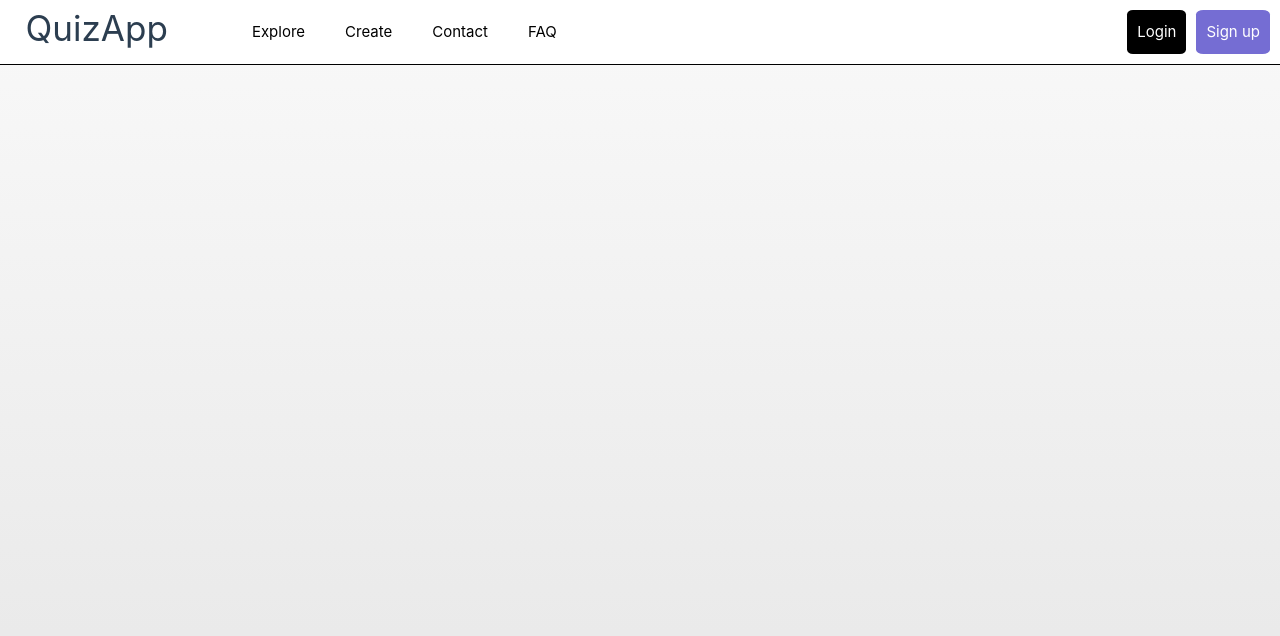
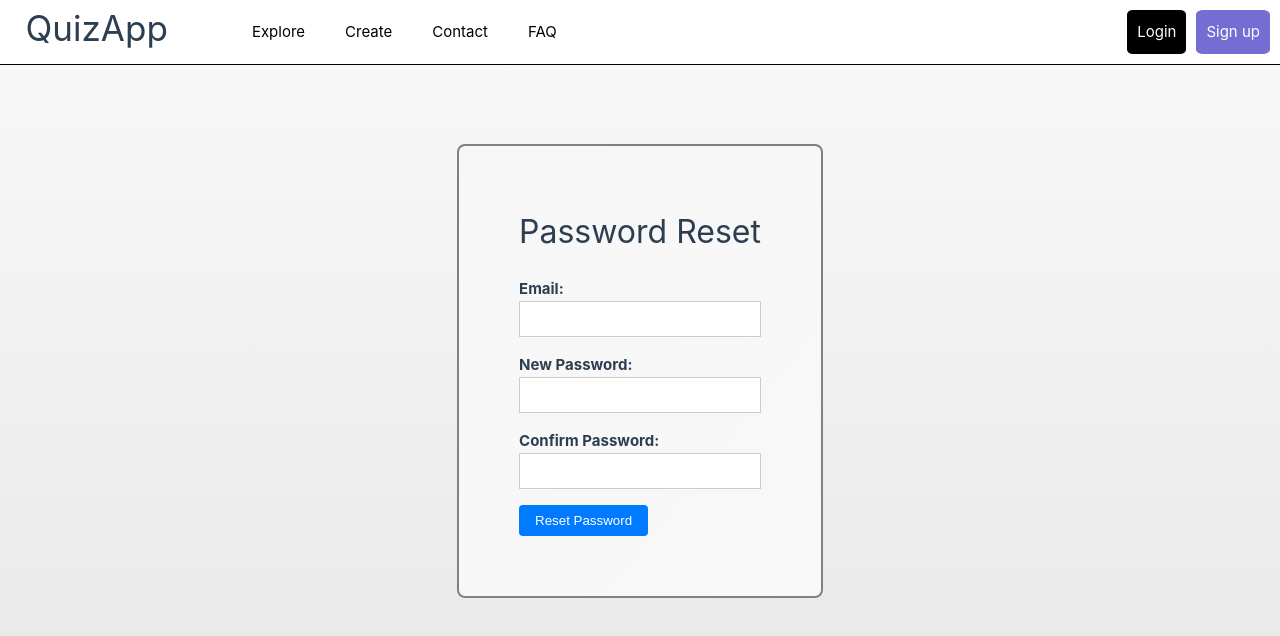
Before and after one commit to EmilJohns1/idatt2105-project-frontend, a Vue app: page /reset-password in a window 1280 px wide. Shown: the top 636 px of the page. Built offline with nearby package versions, Linux system fonts and the light colour scheme; what v-calendar would draw is missing.

Commit message:
added fully functional reset password page

```diff
--- a/src/api/emailHooks.ts
+++ b/src/api/emailHooks.ts
@@ -2,8 +2,9 @@ import api from '@/api/axiosConfig'
 
 export const sendEmail = async (to: string) => {
   try {
-    await api.post('/sendEmail?to=' + to)
+    const response = await api.post('/sendEmail?to=' + to)
     console.log('Email sent successfully!')
+    return response.data
   } catch (error) {
     console.error('Error sending email:', error)
     throw new Error('Failed to send email')
--- /dev/null
+++ b/src/api/resetPasswordHooks.ts
@@ -0,0 +1,32 @@
+import api from '@/api/axiosConfig'
+import type { LoginRequest } from '@/types/LoginRequest'
+
+export const findTokenByEmail = async (email: string): Promise<any | null> => {
+  try {
+    const response = await api.get(`/password-reset/find-by-email?email=${email}`)
+    return response.data || null
+  } catch (error) {
+    console.error('Error finding token by email:', error)
+    return null
+  }
+}
+
+export const resetPassword = async (resetRequest: LoginRequest): Promise<string> => {
+  try {
+    const response = await api.put('/password-reset/reset-password', resetRequest)
+    return response.data
+  } catch (error) {
+    console.error('Error resetting password:', error)
+    throw new Error('Failed to reset password')
+  }
+}
+
+export const deleteByEmail = async (email: string): Promise<string> => {
+  try {
+    const response = await api.delete(`/password-reset/delete-by-email?email=${email}`)
+    return response.data
+  } catch (error) {
+    console.error('Error deleting token by email:', error)
+    throw new Error('Failed to delete token by email')
+  }
+}
--- a/src/components/ForgotPasswordModal.vue
+++ b/src/components/ForgotPasswordModal.vue
@@ -3,7 +3,14 @@
     <div class="modal-content">
       <h2 id="header">Forgot Password</h2>
       <form @submit.prevent="submit">
-        <input type="email" v-model="email" @input="clearErrorMessage" placeholder="Enter your email" required class="input-field">
+        <input
+          type="email"
+          v-model="email"
+          @input="clearErrorMessage"
+          placeholder="Enter your email"
+          required
+          class="input-field"
+        />
         <div class="error-message" v-if="errorMessage">{{ errorMessage }}</div>
         <div class="button-container">
           <button type="submit" class="submit-button">Submit</button>
@@ -14,61 +21,59 @@
   </div>
 </template>
 
-
 <script>
-import { checkUsername } from '@/api/userHooks.ts'; // Import the checkUsername function
-import { sendEmail } from '@/api/emailHooks.ts';
+import { checkUsername } from '@/api/userHooks.ts' // Import the checkUsername function
+import { sendEmail } from '@/api/emailHooks.ts'
 
 export default {
   data() {
     return {
       email: '',
       isValidEmail: true,
-      errorMessage: '', // Add a new data property for error message
-    };
+      errorMessage: '' // Add a new data property for error message
+    }
   },
   methods: {
     async submit() {
       // Check if the username exists
       try {
-        const usernameExists = await checkUsername(this.email);
+        const usernameExists = await checkUsername(this.email)
 
         if (usernameExists) {
           // Username exists
-          console.log('Username exists');
+          console.log('Username exists')
           try {
-            await sendEmail(this.email);
-            alert('An email has been sent to your email address. Please check your inbox.');
-            this.close();
+            await sendEmail(this.email)
+            alert('An email has been sent to your email address. Please check your inbox.')
+            this.close()
           } catch (error) {
-            console.error(error);
-            this.errorMessage = 'An error occurred. Please try again later.';
-            return; // Exit the method to prevent closing the modal
+            console.error(error)
+            this.errorMessage = 'An error occurred. Please try again later.'
+            return // Exit the method to prevent closing the modal
           }
         } else {
           // Username does not exist
-          console.log('Username does not exist');
-          this.errorMessage = 'User with this email doesn\'t exist.';
-          return; // Exit the method to prevent closing the modal
+          console.log('Username does not exist')
+          this.errorMessage = "User with this email doesn't exist."
+          return // Exit the method to prevent closing the modal
         }
-
       } catch (error) {
-        console.error(error);
-        this.errorMessage = 'An error occurred. Please try again later.';
+        console.error(error)
+        this.errorMessage = 'An error occurred. Please try again later.'
       }
     },
     close() {
       // Reset error state and emit an event to parent component to close the modal
-      this.isValidEmail = true;
-      this.errorMessage = ''; // Reset error message
-      this.$emit('close');
+      this.isValidEmail = true
+      this.errorMessage = '' // Reset error message
+      this.$emit('close')
     },
     clearErrorMessage() {
       // Clear the error message when the user starts typing again
-      this.errorMessage = '';
+      this.errorMessage = ''
     }
   }
-};
+}
 </script>
 
 <style scoped>
@@ -124,7 +129,9 @@ export default {
   background-color: black;
   color: white;
   cursor: pointer;
-  transition: background-color 0.3s, box-shadow 0.3s;
+  transition:
+    background-color 0.3s,
+    box-shadow 0.3s;
 }
 
 .submit-button:hover,
--- /dev/null
+++ b/src/components/ResetPassword.vue
@@ -0,0 +1,138 @@
+<template>
+  <Card class="forgot-password-card">
+    <div class="password-reset-page">
+      <h2 id="header">Password Reset</h2>
+      <form @submit.prevent="submit">
+        <div class="form-group">
+          <label for="email">Email:</label>
+          <input type="email" id="email" v-model="email" required />
+        </div>
+        <div class="form-group">
+          <label for="password">New Password:</label>
+          <input type="password" id="password" v-model="password" required />
+        </div>
+        <div class="form-group">
+          <label for="confirmPassword">Confirm Password:</label>
+          <input type="password" id="confirmPassword" v-model="confirmPassword" required />
+        </div>
+        <button type="submit">Reset Password</button>
+      </form>
+      <Popup
+        :errorMessage="popupMessage"
+        :fontColor="popupFontColor"
+        v-if="popupMessage"
+        @popup-closed="popupMessage = ''"
+      />
+    </div>
+  </Card>
+</template>
+
+<script setup lang="ts">
+import Card from '@/components/Card.vue'
+import Popup from '@/components/Popup.vue'
+import router from '@/router/index'
+import { ref } from 'vue'
+import { findTokenByEmail, resetPassword, deleteByEmail } from '@/api/resetPasswordHooks'
+import type { LoginRequest } from '@/types/LoginRequest'
+
+const email = ref('')
+const password = ref('')
+const confirmPassword = ref('')
+const popupMessage = ref('')
+const popupFontColor = ref('')
+
+const submit = async () => {
+  if (password.value !== confirmPassword.value) {
+    popupMessage.value = 'Passwords do not match.'
+    popupFontColor.value = 'red'
+    return
+  }
+
+  const urlParams = new URLSearchParams(window.location.search)
+  const token = urlParams.get('token') // Access token from query string
+
+  try {
+    const tokenInfo = await findTokenByEmail(email.value)
+
+    if (!tokenInfo || tokenInfo.token !== token) {
+      popupMessage.value = 'Invalid email or token.'
+      popupFontColor.value = 'red'
+      return
+    }
+
+    // Check if the token has expired
+    const expirationDateTime = new Date(tokenInfo.expirationDateTime)
+    if (expirationDateTime <= new Date()) {
+      popupMessage.value = 'The token has expired.'
+      popupFontColor.value = 'red'
+      return
+    }
+
+    // Call the resetPassword API method to reset the password
+    const resetRequest: LoginRequest = { username: email.value, password: password.value }
+    await resetPassword(resetRequest)
+    popupMessage.value = 'Password reset successfully.'
+    popupFontColor.value = 'green'
+    deleteByEmail(email.value)
+    setTimeout(() => {
+      router.push('/login')
+    }, 2000)
+  } catch (error) {
+    console.error('Error resetting password:', error)
+    popupMessage.value = 'Failed to reset password. Please try again.'
+    popupFontColor.value = 'red'
+  }
+}
+</script>
+
+<style scoped>
+#header {
+  font-size: 2rem;
+  margin-bottom: 20px;
+}
+
+.forgot-password-card {
+  width: fit-content;
+  margin: 10vh auto;
+  padding: 60px;
+}
+
+.password-reset-page {
+  max-width: 400px;
+}
+
+.form-group {
+  margin-bottom: 1rem;
+}
+
+label {
+  display: block;
+  font-weight: bold;
+}
+
+input[type='email'],
+input[type='password'] {
+  width: 100%;
+  padding: 0.5rem;
+  font-size: 1rem;
+  border: 1px solid #ccc;
+}
+
+button {
+  padding: 0.5rem 1rem;
+  background-color: #007bff;
+  color: white;
+  border: none;
+  border-radius: 0.25rem;
+  cursor: pointer;
+}
+
+button:hover {
+  background-color: #0056b3;
+}
+
+.error-message {
+  color: red;
+  margin-top: 1rem;
+}
+</style>
--- a/src/router/index.ts
+++ b/src/router/index.ts
@@ -6,6 +6,7 @@ import SubjectView from '../views/SubjectView.vue'
 import CreateView from '@/views/CreateView.vue'
 import UserPageView from '@/views/UserPageView.vue'
 import ContactView from '@/views/ContactView.vue'
+import ResetPasswordView from '@/views/ResetPasswordView.vue'
 
 const router = createRouter({
   history: createWebHistory(import.meta.env.BASE_URL),
@@ -50,6 +51,11 @@ const router = createRouter({
       path: '/contact',
       name: 'contact',
       component: ContactView
+    },
+    {
+      path: '/reset-password',
+      name: 'reset-password',
+      component: ResetPasswordView
     }
   ]
 })
--- /dev/null
+++ b/src/views/ResetPasswordView.vue
@@ -0,0 +1,7 @@
+<template>
+  <ResetPassword></ResetPassword>
+</template>
+
+<script setup lang="ts">
+import ResetPassword from '../components/ResetPassword.vue'
+</script>
```
